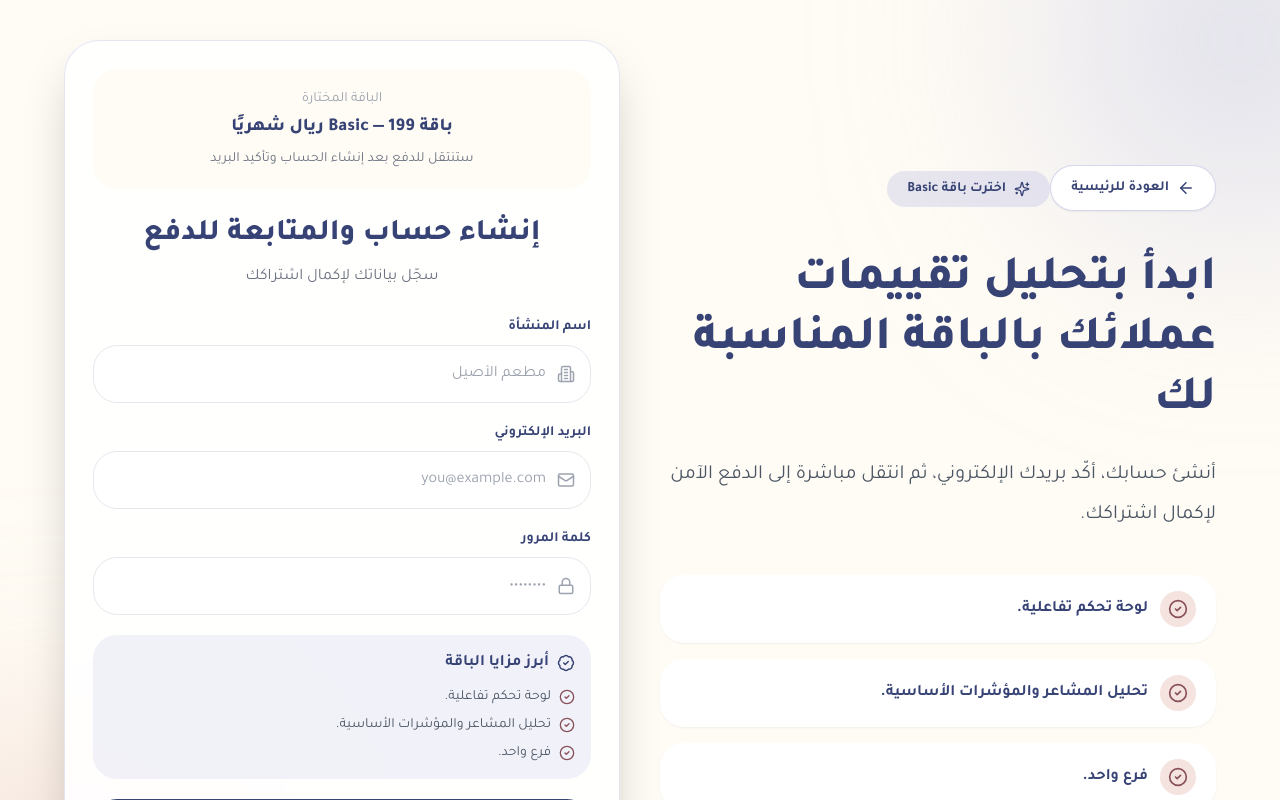
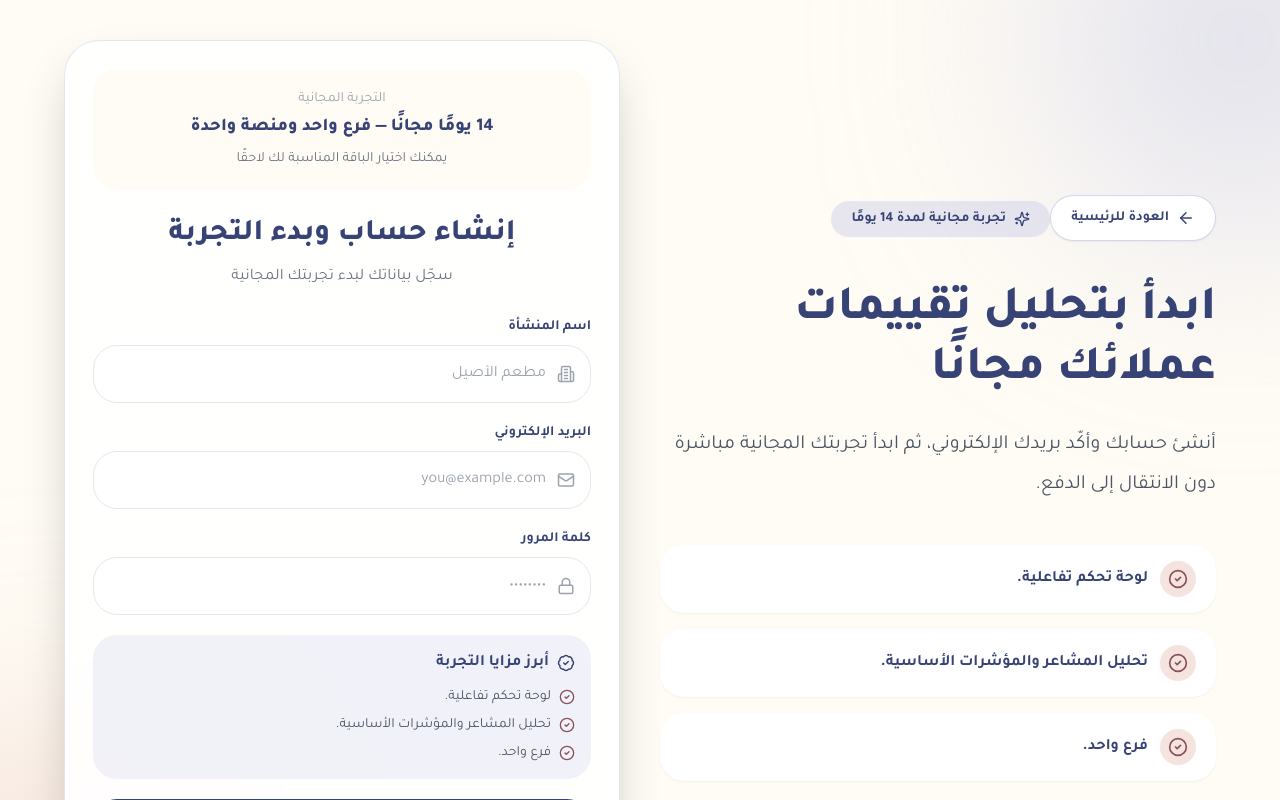
Before and after one commit to alaaalhrebi/inteleye, a Next.js app in the folder inteleye_project/: page /signup in a window 1280 px wide. Shown: the top 800 px of the page. Built offline with nearby package versions, Linux system fonts and the light colour scheme; no server answers.

Commit message:
Separate free trial and paid signup flows

```diff
--- a/inteleye_project/src/app/auth/callback/route.ts
+++ b/inteleye_project/src/app/auth/callback/route.ts
@@ -119,7 +119,9 @@ export async function GET(request: NextRequest) {
   const destination =
     next ??
     (isSignupVerification
-      ? `/checkout?plan=${normalizePlan(user.user_metadata?.selected_plan)}`
+      ? user.user_metadata?.signup_intent === "trial"
+        ? DEFAULT_REDIRECT
+        : `/checkout?plan=${normalizePlan(user.user_metadata?.selected_plan)}`
       : DEFAULT_REDIRECT);
 
   return NextResponse.redirect(new URL(destination, request.url));
--- a/inteleye_project/src/app/signup/SignupClient.tsx
+++ b/inteleye_project/src/app/signup/SignupClient.tsx
@@ -18,16 +18,20 @@ import { formatPrice, normalizePlan, PLAN_DETAILS } from "@/lib/plans";
 
 type SignupClientProps = {
   selectedPlan?: string;
+  signupMode?: "trial" | "checkout";
 };
 
 export default function SignupClient({
   selectedPlan = "basic",
+  signupMode = "trial",
 }: SignupClientProps) {
   const router = useRouter();
   const supabase = createSupabaseBrowserClient();
   const plan = normalizePlan(selectedPlan);
   const planDetails = PLAN_DETAILS[plan];
   const checkoutPath = `/checkout?plan=${plan}`;
+  const isTrialSignup = signupMode === "trial";
+  const destinationPath = isTrialSignup ? "/dashboard" : checkoutPath;
 
   const [companyName, setCompanyName] = useState("");
   const [email, setEmail] = useState("");
@@ -64,9 +68,11 @@ export default function SignupClient({
             name: cleanCompanyName,
             company_name: cleanCompanyName,
 
-            // اختيار العميل يُستخدم لإكمال مسار الدفع بعد تأكيد البريد.
-            // تفعيل الاشتراك الفعلي يبقى مسؤولية webhook الدفع الموثوق.
+            // الخطة مطلوبة لإنشاء صلاحيات التجربة وحدود الحساب.
             selected_plan: plan,
+
+            // تُستخدم للتوجيه بعد تأكيد البريد فقط، وليست مصدر صلاحيات.
+            signup_intent: signupMode,
           },
         },
       });
@@ -79,7 +85,7 @@ export default function SignupClient({
 
       // إذا كان تأكيد البريد غير مطلوب، تكون الجلسة جاهزة مباشرة.
       if (data.session) {
-        router.replace(checkoutPath);
+        router.replace(destinationPath);
         router.refresh();
         return;
       }
@@ -87,7 +93,9 @@ export default function SignupClient({
       // عند تفعيل تأكيد البريد في Supabase.
       setSignupComplete(true);
       setMessage(
-        `تم إنشاء حسابك. افتح رسالة التأكيد المرسلة إلى بريدك، وبعد التأكيد ستنتقل لإتمام دفع باقة ${planDetails.name}.`
+        isTrialSignup
+          ? "تم إنشاء حسابك. افتح رسالة التأكيد المرسلة إلى بريدك، وبعد التأكيد ستبدأ تجربتك المجانية."
+          : `تم إنشاء حسابك. افتح رسالة التأكيد المرسلة إلى بريدك، وبعد التأكيد ستنتقل لإتمام دفع باقة ${planDetails.name}.`
       );
       setMessageType("success");
     } catch {
@@ -123,16 +131,21 @@ export default function SignupClient({
 
           <div className="mb-7 inline-flex items-center gap-2 rounded-full bg-[#BABDE2]/35 px-5 py-2 text-sm font-bold text-[#374375]">
             <Sparkles size={16} />
-            اخترت باقة {planDetails.name}
+            {isTrialSignup
+              ? "تجربة مجانية لمدة 14 يومًا"
+              : `اخترت باقة ${planDetails.name}`}
           </div>
 
           <h1 className="max-w-xl text-5xl font-extrabold leading-[1.25] text-[#374375]">
-            ابدأ بتحليل تقييمات عملائك بالباقة المناسبة لك
+            {isTrialSignup
+              ? "ابدأ بتحليل تقييمات عملائك مجانًا"
+              : "ابدأ بتحليل تقييمات عملائك بالباقة المناسبة لك"}
           </h1>
 
           <p className="mt-6 max-w-xl text-xl leading-10 text-gray-600">
-            أنشئ حسابك، أكّد بريدك الإلكتروني، ثم انتقل مباشرة إلى الدفع
-            الآمن لإكمال اشتراكك.
+            {isTrialSignup
+              ? "أنشئ حسابك وأكّد بريدك الإلكتروني، ثم ابدأ تجربتك المجانية مباشرة دون الانتقال إلى الدفع."
+              : "أنشئ حسابك، أكّد بريدك الإلكتروني، ثم انتقل مباشرة إلى الدفع الآمن لإكمال اشتراكك."}
           </p>
 
           <div className="mt-10 grid max-w-xl gap-4">
@@ -158,22 +171,36 @@ export default function SignupClient({
         >
           <div className="rounded-[2.2rem] border border-[#BABDE2]/40 bg-white/90 p-7 shadow-2xl backdrop-blur">
             <div className="mb-7 rounded-[1.5rem] bg-[#FFFCF5] px-5 py-5 text-center">
-              <p className="mb-1 text-sm text-gray-400">الباقة المختارة</p>
+              <p className="mb-1 text-sm text-gray-400">
+                {isTrialSignup ? "التجربة المجانية" : "الباقة المختارة"}
+              </p>
               <p className="text-lg font-extrabold text-[#374375]">
-                باقة {planDetails.name} — {formatPrice(planDetails.priceHalalas)}{" "}
-                ريال شهريًا
+                {isTrialSignup ? (
+                  "14 يومًا مجانًا — فرع واحد ومنصة واحدة"
+                ) : (
+                  <>
+                    باقة {planDetails.name} — {formatPrice(planDetails.priceHalalas)}{" "}
+                    ريال شهريًا
+                  </>
+                )}
               </p>
               <p className="mt-2 text-sm text-gray-500">
-                ستنتقل للدفع بعد إنشاء الحساب وتأكيد البريد
+                {isTrialSignup
+                  ? "يمكنك اختيار الباقة المناسبة لك لاحقًا"
+                  : "ستنتقل للدفع بعد إنشاء الحساب وتأكيد البريد"}
               </p>
             </div>
 
             <div className="mb-7 text-center">
               <h2 className="text-3xl font-extrabold text-[#374375]">
-                إنشاء حساب والمتابعة للدفع
+                {isTrialSignup
+                  ? "إنشاء حساب وبدء التجربة"
+                  : "إنشاء حساب والمتابعة للدفع"}
               </h2>
               <p className="mt-3 text-gray-500">
-                سجّل بياناتك لإكمال اشتراكك
+                {isTrialSignup
+                  ? "سجّل بياناتك لبدء تجربتك المجانية"
+                  : "سجّل بياناتك لإكمال اشتراكك"}
               </p>
             </div>
 
@@ -246,7 +273,7 @@ export default function SignupClient({
               <div className="rounded-2xl bg-[#BABDE2]/20 p-4">
                 <div className="mb-3 flex items-center gap-2 font-bold text-[#374375]">
                   <BadgeCheck size={18} />
-                  أبرز مزايا الباقة
+                  {isTrialSignup ? "أبرز مزايا التجربة" : "أبرز مزايا الباقة"}
                 </div>
 
                 <div className="space-y-2">
@@ -284,14 +311,16 @@ export default function SignupClient({
                   ? "جاري إنشاء الحساب..."
                   : signupComplete
                     ? "تم إنشاء الحساب"
-                    : "إنشاء الحساب والمتابعة"}
+                    : isTrialSignup
+                      ? "إنشاء الحساب وبدء التجربة"
+                      : "إنشاء الحساب والمتابعة"}
               </button>
             </form>
 
             <p className="mt-6 text-center text-gray-500">
               لديك حساب بالفعل؟{" "}
               <Link
-                href={`/login?next=${encodeURIComponent(checkoutPath)}`}
+                href={`/login?next=${encodeURIComponent(destinationPath)}`}
                 className="font-extrabold text-[#895159]"
               >
                 سجّل دخولك
--- a/inteleye_project/src/app/signup/page.tsx
+++ b/inteleye_project/src/app/signup/page.tsx
@@ -8,12 +8,17 @@ type SignupPageProps = {
 };
 
 export default function SignupPage({ searchParams }: SignupPageProps) {
-  const requestedPlan =
+  const selectedPlanParam =
     typeof searchParams?.plan === "string"
       ? searchParams.plan
       : Array.isArray(searchParams?.plan)
-      ? searchParams.plan[0]
-      : "basic";
+        ? searchParams.plan[0]
+        : null;
 
-  return <SignupClient selectedPlan={normalizePlan(requestedPlan)} />;
+  return (
+    <SignupClient
+      selectedPlan={normalizePlan(selectedPlanParam)}
+      signupMode={selectedPlanParam ? "checkout" : "trial"}
+    />
+  );
 }
```
